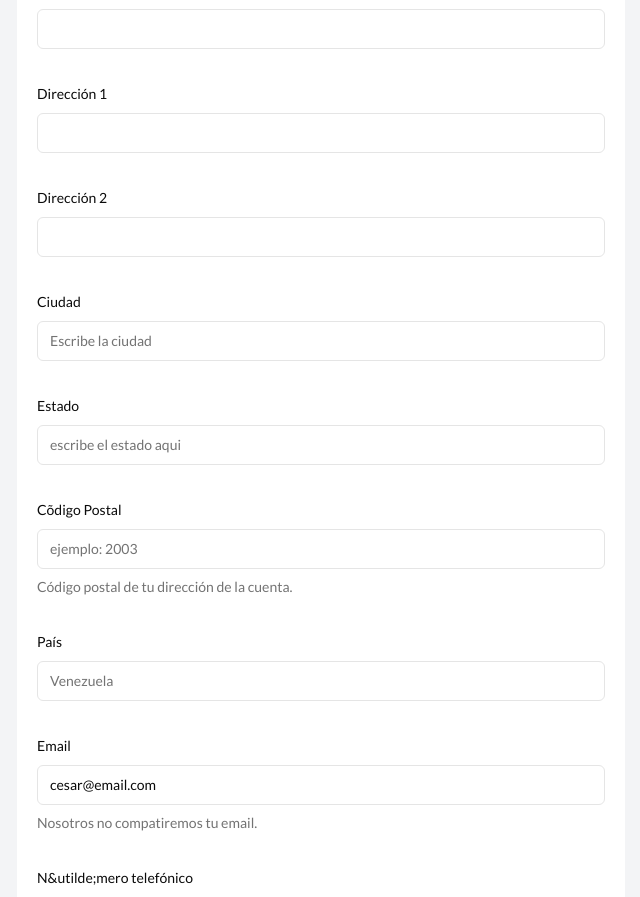
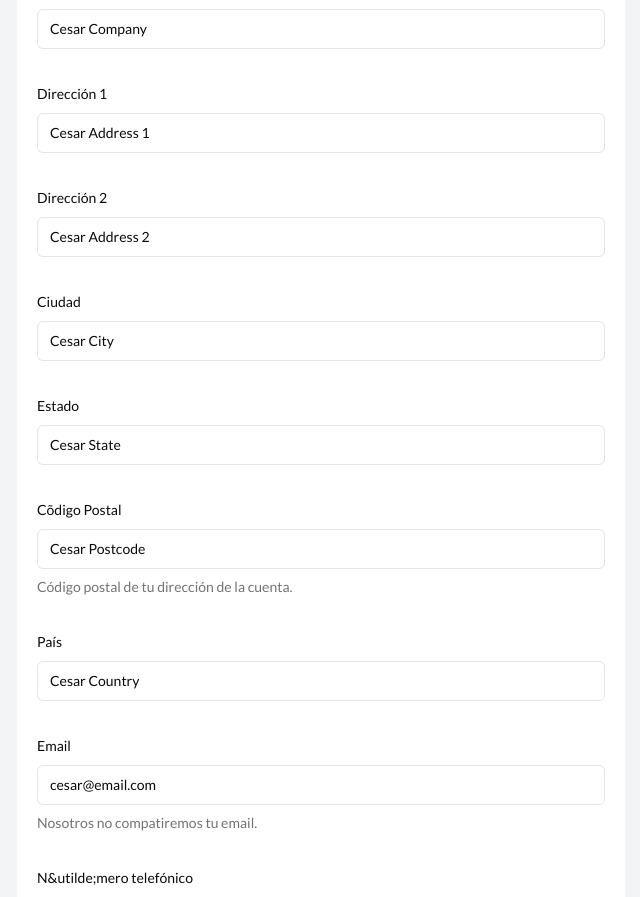
Before and after one commit to CesarGMEFA/sabrinasport7-nextjs, a Next.js app: page /cuenta/pago in a window 1280 px wide. Shown: the part 527-1424 px from the top of the page, without its empty margins (463-1103 px from the left). Built offline with nearby package versions, Linux system fonts and the light colour scheme.

Commit message:
Update default values in FormBilling and FormPersonInfo

```diff
--- a/src/components/Forms/FormBilling/index.tsx
+++ b/src/components/Forms/FormBilling/index.tsx
@@ -51,10 +51,17 @@ export default function FormPersonInfo() {
   const form = useForm<z.infer<typeof formSchema>>({
     resolver: zodResolver(formSchema),
     defaultValues: {
-      first_name: "Cesar",
-      last_name: "Doe",
-      email: "cesar@email.com",
-      phone: "04141234567",
+      first_name: "Cesar" || "",
+      last_name: "Doe" || "",
+      company: "Cesar Company" || "",
+      address_1: "Cesar Address 1" || "",
+      address_2: "Cesar Address 2" || "",
+      city: "Cesar City" || "",
+      state: "Cesar State" || "",
+      postcode: "Cesar Postcode" || "",
+      country: "Cesar Country" || "",
+      email: "cesar@email.com" || "",
+      phone: "04141234567" || "",
     },
   });
 
@@ -74,7 +81,6 @@ export default function FormPersonInfo() {
               <FormControl>
                 <Input
                   placeholder="escribe tu nombre aqui"
-                  defaultValue={"Alex"}
                   {...field}
                 />
               </FormControl>
@@ -92,7 +98,6 @@ export default function FormPersonInfo() {
               <FormControl>
                 <Input
                   placeholder="escribe tu apellido aqui"
-                  defaultValue={"Doe"}
                   {...field}
                 />
               </FormControl>
@@ -205,7 +210,6 @@ export default function FormPersonInfo() {
               <FormControl>
                 <Input
                   placeholder="ejemplo@mail.com"
-                  defaultValue={"cesa@outlook.com"}
                   {...field}
                 />
               </FormControl>
--- a/src/components/Forms/FormPersonInfo/index.tsx
+++ b/src/components/Forms/FormPersonInfo/index.tsx
@@ -73,7 +73,6 @@ export default function FormPersonInfo() {
               <FormControl>
                 <Input
                   placeholder="escribe tu nombre aqui"
-                  defaultValue={"Alex"}
                   {...field}
                 />
               </FormControl>
@@ -91,7 +90,6 @@ export default function FormPersonInfo() {
               <FormControl>
                 <Input
                   placeholder="escribe tu apellido aqui"
-                  defaultValue={"Doe"}
                   {...field}
                 />
               </FormControl>
@@ -110,7 +108,6 @@ export default function FormPersonInfo() {
               <FormControl>
                 <Input
                   placeholder="ejemplo@mail.com"
-                  defaultValue={"cesa@outlook.com"}
                   {...field}
                 />
               </FormControl>
```
